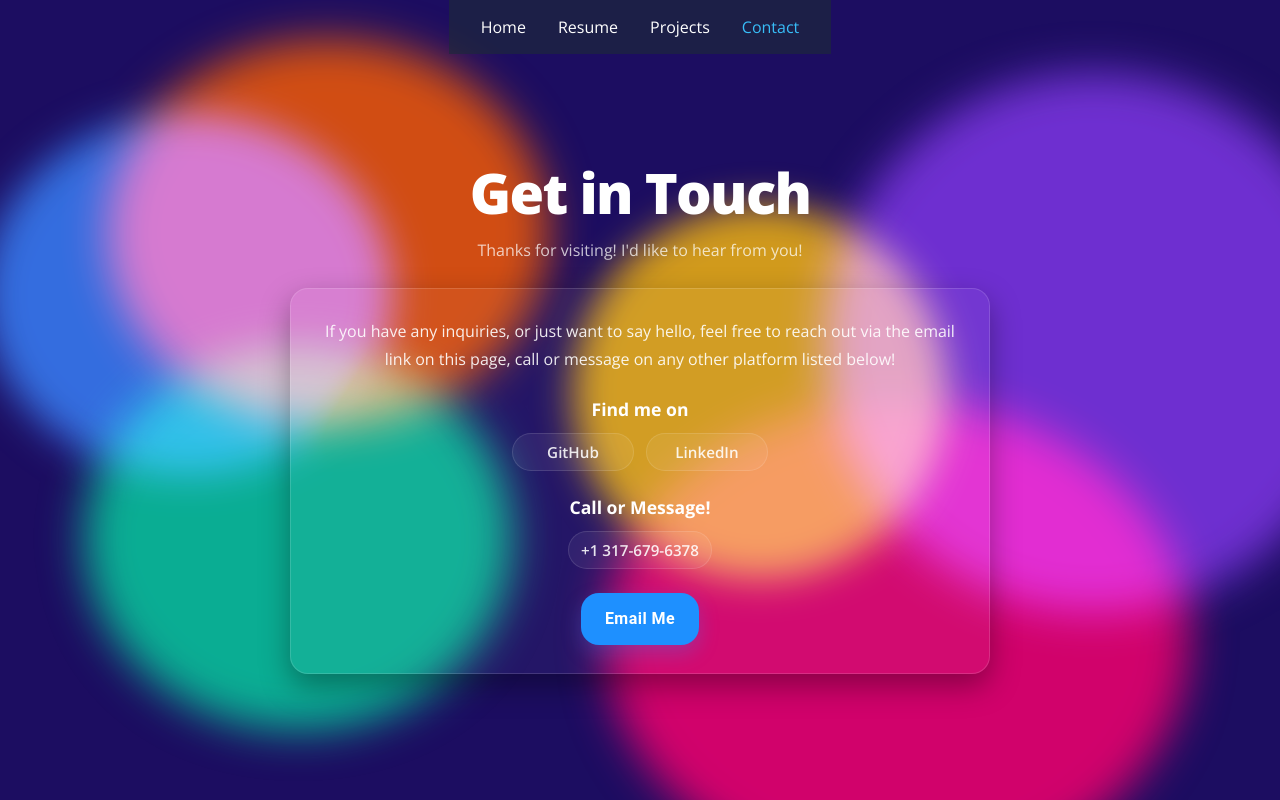
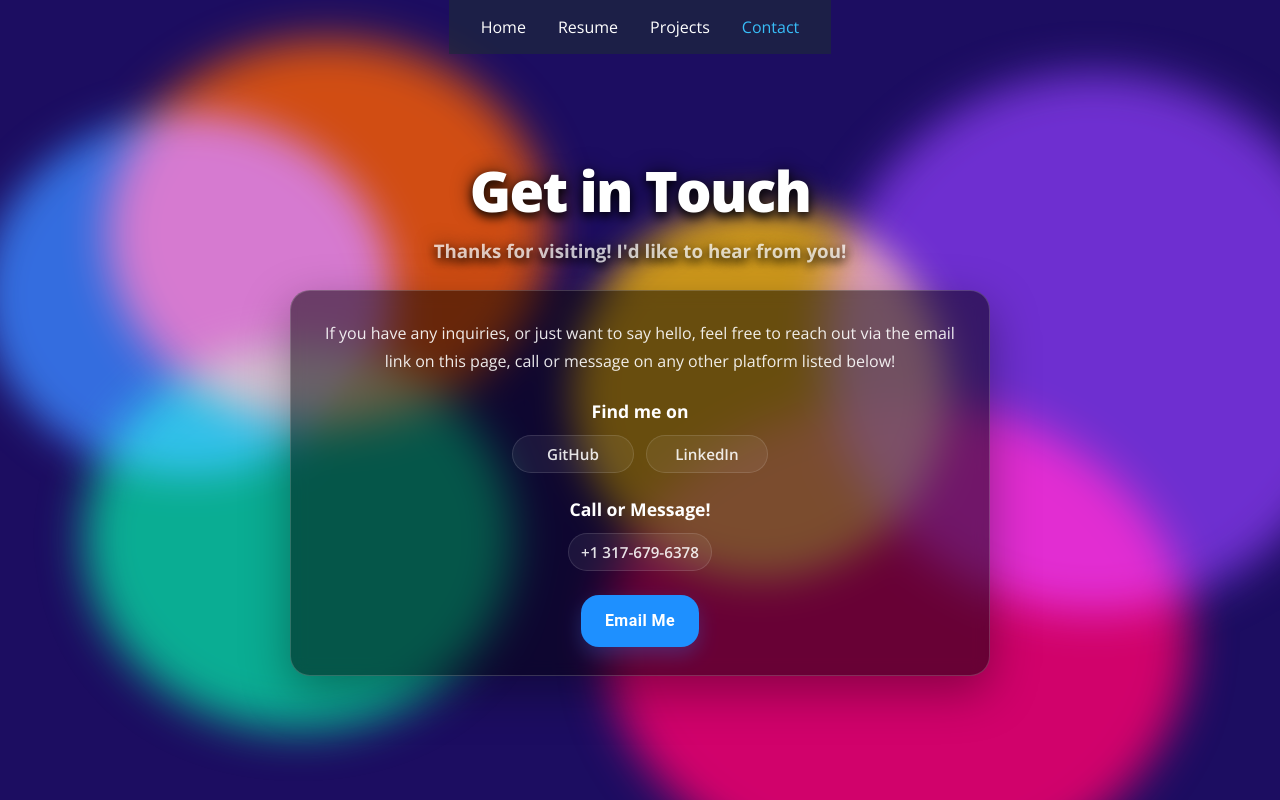
Before and after one commit to shaneTF/portfolio-website-nextjs, a Next.js app: page /contact_me in a window 1280 px wide. Built offline with nearby package versions, Linux system fonts and the light colour scheme; what @mui/material-nextjs would draw is missing.

Commit message:
Made text on pages easier to read, adjusted the size of some text

```diff
--- a/app/contact_me/contact.module.css
+++ b/app/contact_me/contact.module.css
@@ -19,6 +19,9 @@
   align-items: center;
   gap: 0.5rem;
   text-align: center;
+  text-shadow:
+    0 4px 10px rgba(0, 0, 0, 0.884),
+    0 0 20px rgba(0, 0, 0, 0.7);
 }
 
 .contactTitle {
@@ -39,10 +42,11 @@
   max-width: 700px;
   box-sizing: border-box;
   padding: 1.75rem;
-  border: 1px solid rgba(255, 255, 255, 0.14);
-  border-radius: 18px;
-  background: rgba(255, 255, 255, 0.04);
-  box-shadow: 0 12px 30px rgba(0, 0, 0, 0.35);
+  background: rgba(0, 0, 0, 0.5);
+  border: 1px solid rgba(255, 255, 255, 0.18);
+  border-radius: 20px;
+  box-shadow: 0 16px 48px rgba(0, 0, 0, 0.35);
+  backdrop-filter: blur(8px);
 }
 
 .description {
--- a/app/contact_me/page.tsx
+++ b/app/contact_me/page.tsx
@@ -6,9 +6,9 @@ export default function ContactMe() {
     <main className={classes.contactContainer}>
       <section className={classes.contactHeader}>
         <h1 className={classes.contactTitle}>Get in Touch</h1>
-        <p className={classes.contactTagline}>
+        <h3 className={classes.contactTagline}>
           Thanks for visiting! I&apos;d like to hear from you!
-        </p>
+        </h3>
       </section>
 
       <section className={classes.contactCard}>
--- a/app/page.tsx
+++ b/app/page.tsx
@@ -8,7 +8,7 @@ export default function Home() {
     <>
       <div className={classes.homeContainer}>
         <header className={classes.headerHome}>
-          <h3 className={classes.introText}>Hello, I am</h3>
+          <h2 className={classes.introText}>Hello, I am</h2>
         </header>
         <main className={classes.mainHome}>
           <div className={classes.symbolContainer}>
@@ -21,7 +21,7 @@ export default function Home() {
 
             <SymbolSpawner />
           </div>
-          <h3 className={classes.roleText}>Software Developer</h3>
+          <h2 className={classes.roleText}>Software Developer</h2>
 
           <div className={classes.buttonRow}>
             <HomepageButtons title="Resume" page="/resume" />
--- a/app/resume/skills_list/skills.module.css
+++ b/app/resume/skills_list/skills.module.css
@@ -35,6 +35,11 @@
   border: 1px solid rgba(255, 255, 255, 0.14);
   border-radius: 18px;
   padding: 1.25rem 1.5rem;
+  background: rgba(0, 0, 0, 0.5);
+  border: 1px solid rgba(255, 255, 255, 0.18);
+  border-radius: 20px;
+  box-shadow: 0 16px 48px rgba(0, 0, 0, 0.35);
+  backdrop-filter: blur(8px);
 }
 
 .skillTitle {
```
Also changed, not shown: app/resume/education_list/education.module.css (+5 -3 lines), app/resume/resume.module.css (+9 -1 lines), app/resume/work/work-experience.module.css (+5 -3 lines).
